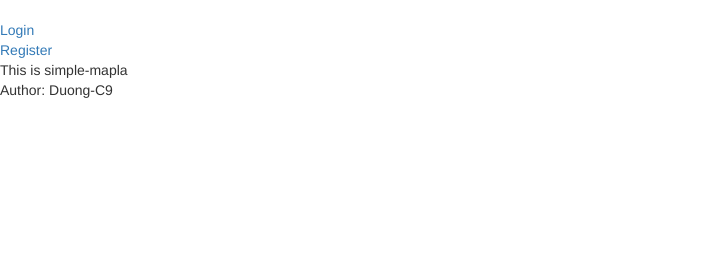
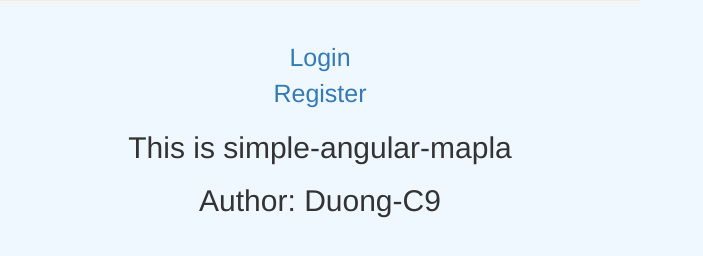
Before and after one commit to orikhanh/maplaweb, a plain HTML site: page index.html at #!/login in a window 1280 px wide. Shown: the whole page, without its empty margins (0-703 px from the left). Drawn offline with Linux system fonts and the light colour scheme.

Commit message:
angular demo register

```diff
--- a/app-components/login/login.controller.js
+++ b/app-components/login/login.controller.js
@@ -21,6 +21,8 @@
 					$location.path('/');
 				} else if(response.error){
 					alert('wrong username or password');
+				} else {
+                    alert('something happen??');
 				}
 			})
 		};
--- a/index.html
+++ b/index.html
@@ -8,20 +8,23 @@
 	<link rel="stylesheet" href="app-content/css/app.css">
 	<link rel="stylesheet" href="app-content/css/bootstrap.min.css">
 </head>
-<body>
+<body style="background: aliceblue;">
 	<div>
-		<div ng-view></div>
+		<div class="col-sm-6" style="background: antiquewhite;" ng-view></div>
+		<br>
 	</div>
 	</br>
-	<a href="login">Login</a>
-	</br>
-	<a href="register">Register</a>
-	</br>
-	<div>
-		This is simple-mapla
-	</div>
-	<div>
-		Author: Duong-C9
+	<div class="col-sm-6 text-center">
+		<a style="font-size: 25px;" href="login">Login</a>
+		</br>
+		<a style="font-size: 25px;" href="register">Register</a>
+		</br>
+		<div>
+			<h2>This is simple-angular-mapla</h2>
+		</div>
+		<div>
+			<h2>Author: Duong-C9</h2>
+		</div>
 	</div>
 
 	<script src="app-content/lib/jquery-3.1.1.min.js" type="text/javascript" charset="utf-8"></script>
```
Also changed, not shown: app-components/home/home.view.html (+1 -0 lines), app-components/login/login.view.html (+1 -0 lines), app-components/register/register.view.html (+1 -0 lines).
